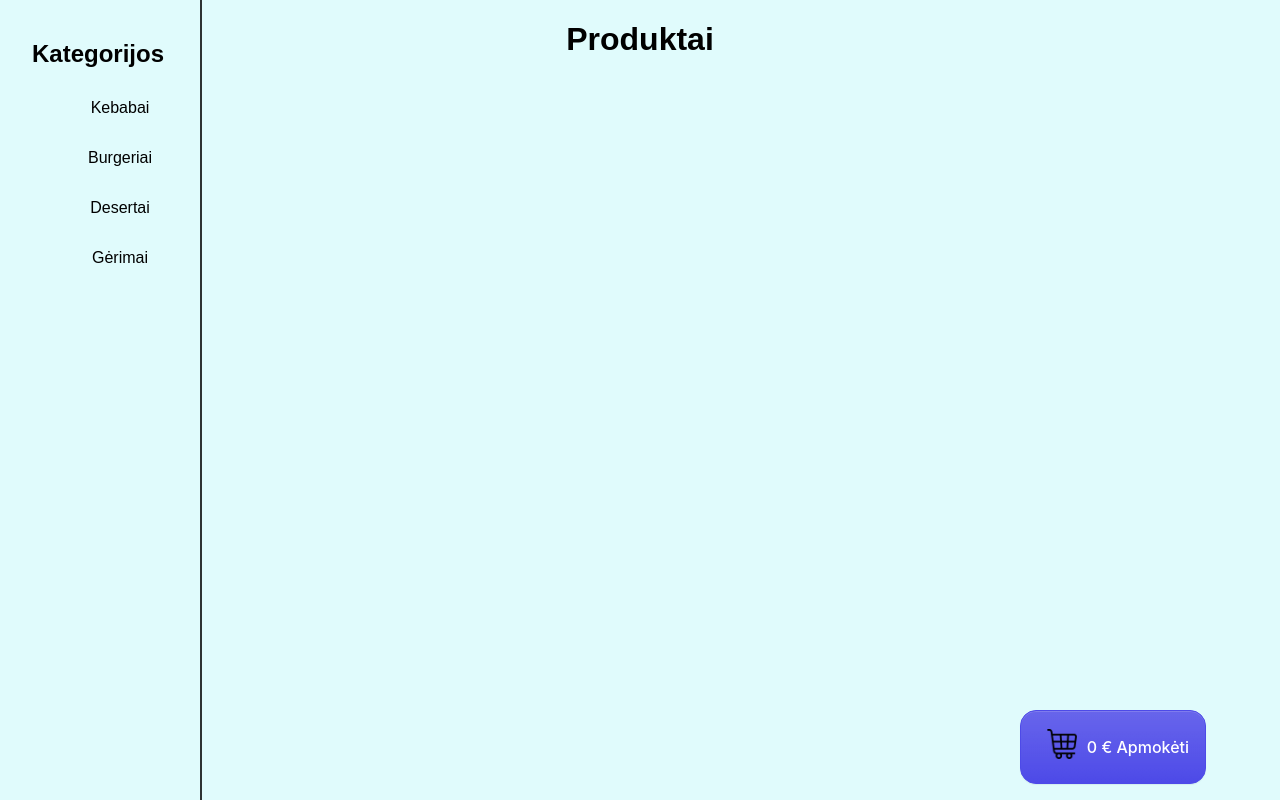
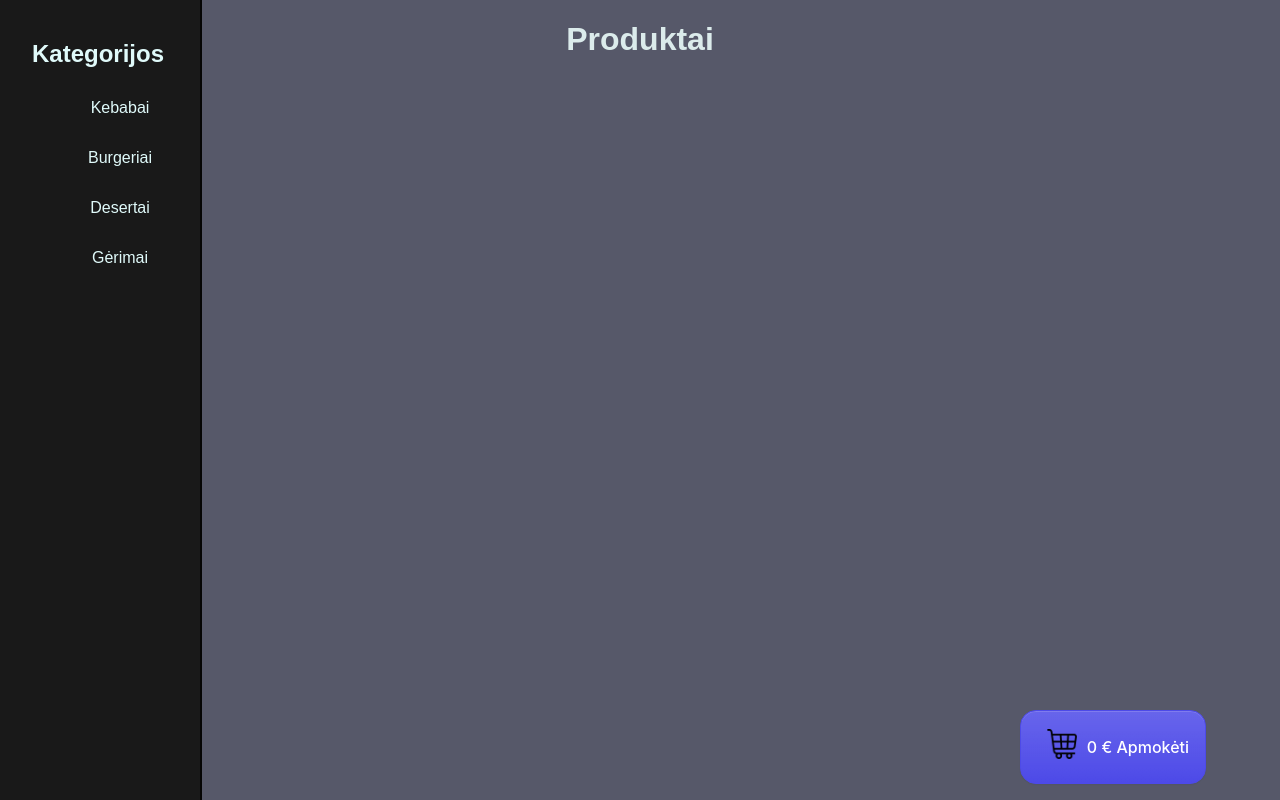
Before and after one commit to chiurly/self-service-restaurant, a website: page public/html/index.html in a window 1280 px wide. Drawn offline with Linux system fonts and the light colour scheme; files that its build step writes are made by us from their sources; no server answers; files whose address does not match are found by name.

Commit message:
Updated style

```diff
--- a/public/css/main.css
+++ b/public/css/main.css
@@ -2,10 +2,11 @@ h1 {
     font-size: 200%;
     text-align: center;
     font-family: sans-serif;
+    color: #dbebeb;
 }
 
 body {
-    background-color: #e0fbfc;
+    background-color: rgba(86, 88, 105);
 }
 
 .product-list {
@@ -19,6 +20,7 @@ body {
     padding: 10px;
     margin: 10px;
     position: absolute;
+    color: rgb(208, 212, 212);
 }
 
 .product {
@@ -32,6 +34,7 @@ body {
     margin-left: 50px;
     position: relative;
     left: 200px;
+    background-color: #463c4b;
 }
 
 
@@ -50,7 +53,7 @@ body {
 }
 
 .product:hover {
-    background-color: #e0fafa;
+    background-color: #191919;
 }
 
 /* CSS */
@@ -142,6 +145,8 @@ body {
     border-bottom: 2px solid rgba(0, 0, 0, 0.8);
     font-family: sans-serif;
     padding-top: 20px;
+    background-color: #191919;
+    color: #e0fafa;
 }
 
 .category h2 {
@@ -168,7 +173,7 @@ body {
 }
 
 .category li:hover {
-    background-color: #e0fafa;
+    background-color: #272626;
 }
 
 .selected-products {
```
